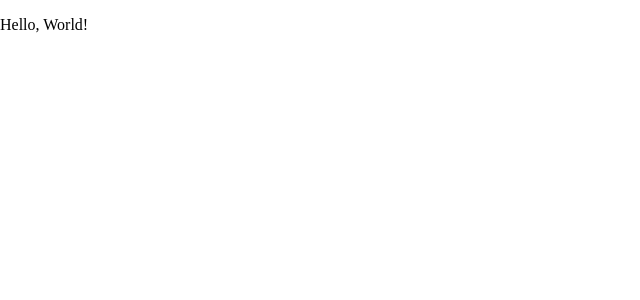
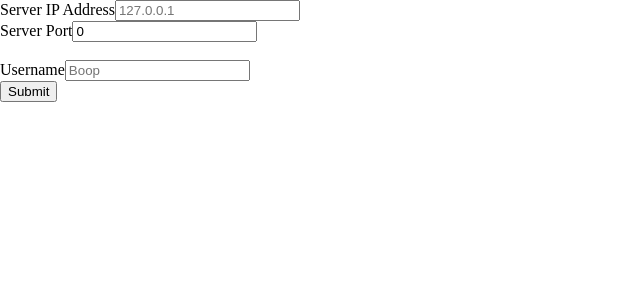
Before and after one commit to Sigmanificient/PyTchat, a Vue app in the folder client/: page / in a window 1280 px wide. Shown: the top 300 px of the page, without its empty margins (0-640 px from the left). Built offline with nearby package versions, Linux system fonts and the light colour scheme.

Commit message:
:recycle: Connecting the router

```diff
--- a/client/src/App.vue
+++ b/client/src/App.vue
@@ -1,10 +1,10 @@
 <template>
-	<p>Hello, World!</p>
+	<router-view :key="$route.path" />
 </template>
 <script>
 export default {
-	name: "App"
-}
+	name: "App",
+};
 </script>
 <style>
 body {
--- a/client/src/main.js
+++ b/client/src/main.js
@@ -1,4 +1,8 @@
 import { createApp } from "vue";
 import App from "./App.vue";
+import router from "./routes";
 
-createApp(App).mount("#app");
+const app = createApp(App)
+
+app.use(router)
+app.mount("#app");
```
